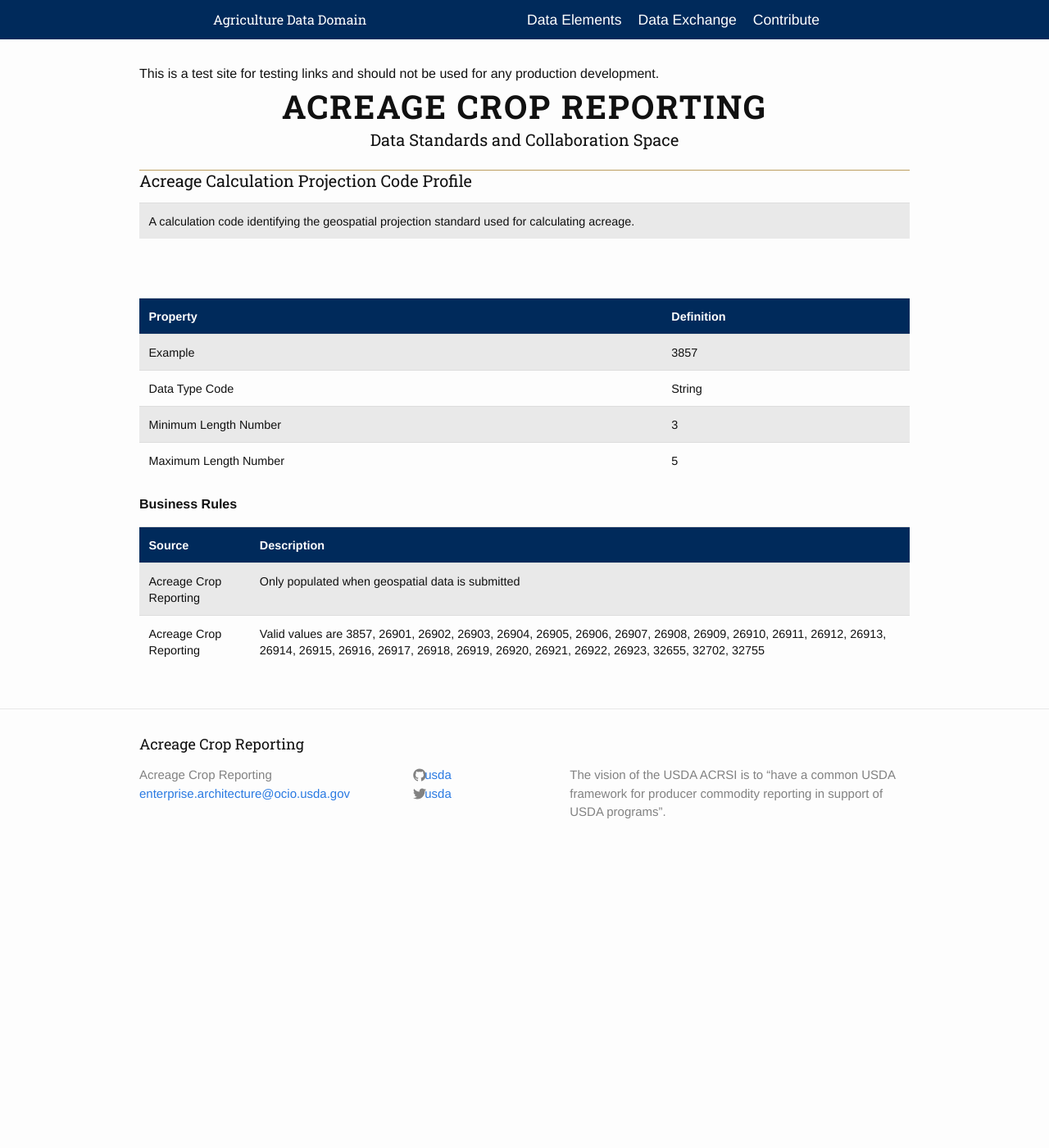
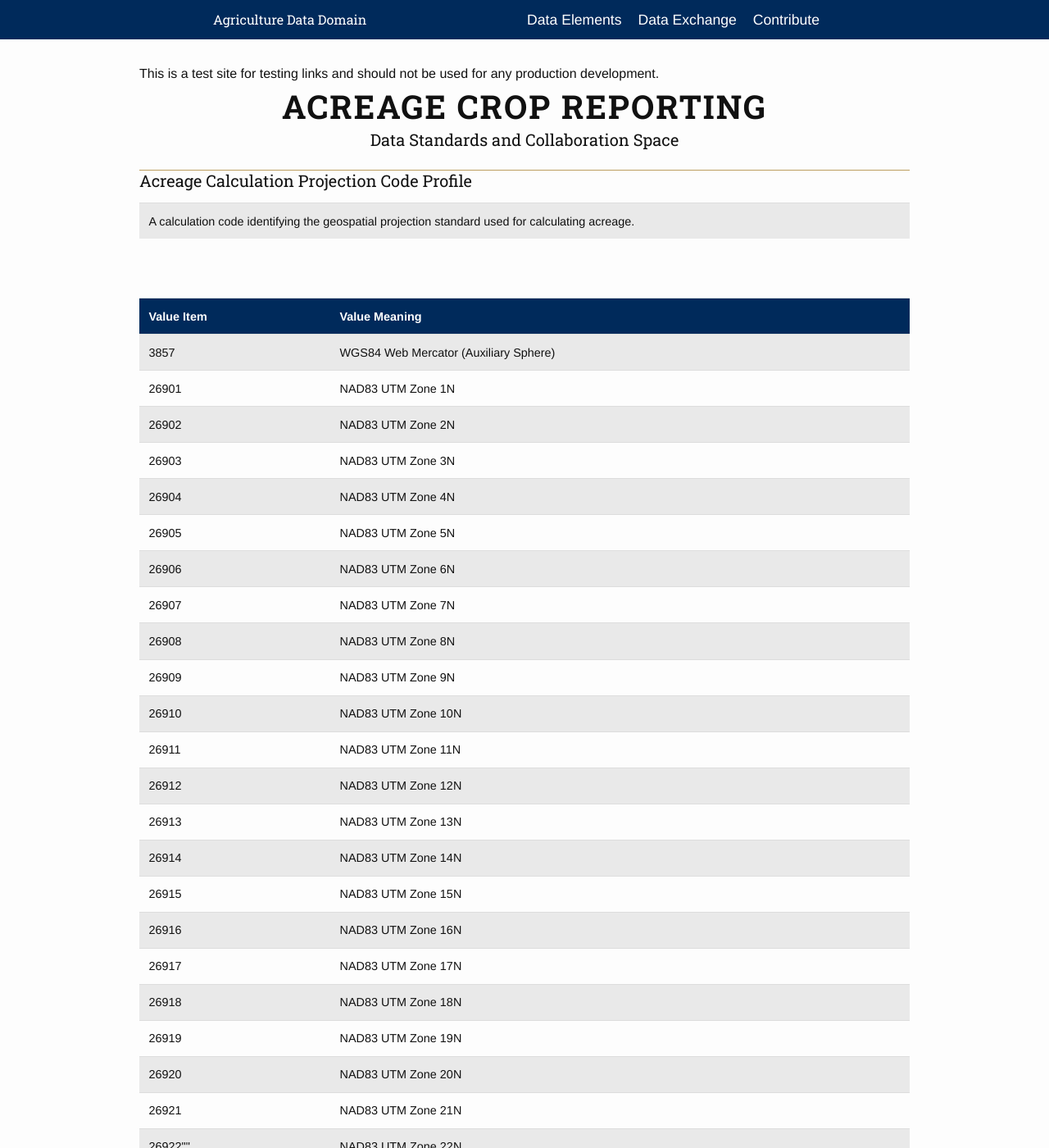
Before and after one commit to bbrotsos/data-standards, a Jekyll site: the page built from data_elements/Acreage_Calculation_Projection_Code.md, in a window 1280 px wide and 1400 px high. Shown: the whole window at 82% size. Built offline with Jekyll 4.4.1, drawn with Linux system fonts in a browser that asks for light colours; some of the changed text lies outside the part shown.

Commit message:
Added Acreage Calculation Projection Code List and Crop Practice Code List

```diff
--- a/_config.yml
+++ b/_config.yml
@@ -3,14 +3,14 @@ title: Acreage Crop Reporting
 desc: "Data Standards and Collaboration Space"
 email: enterprise.architecture@ocio.usda.gov
 description: > # this means to ignore newlines until "baseurl:"
-  The vision of the USDA ACRSI is to “have a common USDA framework for producer commodity reporting in support of USDA programs”.
+  The vision of the USDA Acreage Crop Reporting is to “have a common USDA framework for producer commodity reporting in support of USDA programs”.
 baseurl: "https://bbrotsos.github.io/data-standards"
 #baseurl: ""
 #url: "http://acrsi.usda.gov" # the base hostname & protocol for your site
 twitter_username: usda
 github_username:  usda
 org_name: bbrotsos
-repo_name: data-standard
+repo_name: data-standards
 
 # Build settings
 markdown: kramdown
--- a/_data/acrsi-data-elements.json
+++ b/_data/acrsi-data-elements.json
@@ -553,6 +553,119 @@
 			    "source": "Acreage Crop Reporting",
 			    "description": "Valid values are 3857, 26901, 26902, 26903, 26904, 26905, 26906, 26907, 26908, 26909, 26910, 26911, 26912, 26913, 26914, 26915, 26916, 26917, 26918, 26919, 26920, 26921, 26922, 26923, 32655, 32702, 32755"
 			}],
+			"enumeration":
+			[
+				{
+					"value_item": "3857",
+					"value_definition": "WGS84 Web Mercator (Auxiliary Sphere)"
+				},
+
+				{
+					"value_item": "26901",
+					"value_definition": "NAD83 UTM Zone 1N"
+				},
+
+				{
+					"value_item": "26902",
+					"value_definition": "NAD83 UTM Zone 2N"
+				},
+				{
+					"value_item": "26903",
+					"value_definition": "NAD83 UTM Zone 3N"
+				},
+				{
+					"value_item": "26904",
+					"value_definition": "NAD83 UTM Zone 4N"
+				},
+				{
+					"value_item": "26905",
+					"value_definition": "NAD83 UTM Zone 5N"
+				},
+				{
+					"value_item": "26906",
+					"value_definition": "NAD83 UTM Zone 6N"
+				},
+				{
+					"value_item": "26907",
+					"value_definition": "NAD83 UTM Zone 7N"
+				},
+				{
+					"value_item": "26908",
+					"value_definition": "NAD83 UTM Zone 8N"
+				},
+				{
+					"value_item": "26909",
+					"value_definition": "NAD83 UTM Zone 9N"
+				},
+				{
+					"value_item": "26910",
+					"value_definition": "NAD83 UTM Zone 10N"
+				},
+				{
+					"value_item": "26911",
+					"value_definition": "NAD83 UTM Zone 11N"
+				},
+				{
+					"value_item": "26912",
+					"value_definition": "NAD83 UTM Zone 12N"
+				},
+				{
+					"value_item": "26913",
+					"value_definition": "NAD83 UTM Zone 13N"
+				},
+				{
+					"value_item": "26914",
+					"value_definition": "NAD83 UTM Zone 14N"
+				},
+				{
+					"value_item": "26915",
+					"value_definition": "NAD83 UTM Zone 15N"
+				},
+				{
+					"value_item": "26916",
+					"value_definition": "NAD83 UTM Zone 16N"
+				},
+				{
+					"value_item": "26917",
+					"value_definition": "NAD83 UTM Zone 17N"
+				},
+				{
+					"value_item": "26918",
+					"value_definition": "NAD83 UTM Zone 18N"
+				},
+				{
+					"value_item": "26919",
+					"value_definition": "NAD83 UTM Zone 19N"
+				},
+				{
+					"value_item": "26920",
+					"value_definition": "NAD83 UTM Zone 20N"
+				},
+				{
+					"value_item": "26921",
+					"value_definition": "NAD83 UTM Zone 21N"
+				},
+				{
+					"value_item": 26922"",
+					"value_definition": "NAD83 UTM Zone 22N"
+				},
+				{
+					"value_item": "26923",
+					"value_definition": "NAD83 UTM Zone 23N"
+				},
+				{
+					"value_item": "32655",
+					"value_definition": "WGS84 UTM Zone 55N"
+				},
+				{
+					"value_item": "32702",
+					"value_definition": "WGS84 UTM Zone 2S"
+				},
+				{
+					"value_item": "32755",
+					"value_definition": "WGS84 UTM Zone 55S"
+				}
+			],
 			"representation_class": "Code",
 			"definition": "A calculation code identifying the geospatial projection standard used for calculating acreage."
 		},
@@ -758,10 +871,62 @@
 			"xml_name": "CroppingPracticeCode",
 			"json_name": "croppingPracticeCode",
 			"source": "Acreage Crop Reporting",
-			"data_type_code": "Integer",
+			"data_type_code": "Code",
 			"obligation_code": "Mandatory",
 			"data_element_example": "108",
 			"representation_class": "Code",
+			"enumeration":
+			[
+				{
+					"value_item": "4",
+					"value_definition": "Continuous Cropping"
+				},
+                {
+					"value_item": "5",
+					"value_definition": "Summer Fallow"
+				},
+				{
+					"value_item": "6",
+					"value_definition": "Water Fallow"
+				},
+
+				{
+					"value_item": "19",
+					"value_definition": "Following Another Crop"
+				},
+				{
+					"value_item": "30",
+					"value_definition": "Fall Planted"
+				},
+				{
+					"value_item": "46",
+					"value_definition": "Spring Planted"
+				},
+				{
+					"value_item": "108",
+					"value_definition": "Non-Conventional"
+				},
+				{
+					"value_item": "120",
+					"value_definition": "Not Following Another Crop"
+				},
+				{
+					"value_item": "210",
+					"value_definition": "Standard Planting"
+				},
+				{
+					"value_item": "211",
+					"value_definition": "Winter Planted"
+				},
+				{
+					"value_item": "220",
+					"value_definition": "Interplanting"
+				},
+				{
+					"value_item": "997",
+					"value_definition": "No Cropping Practice Specified"
+				}
+			],
 			"definition": "A code identifying the cropping practice applicable for a reported crop/commodity on a field/subfield."
 		},
 
--- a/_includes/element.html
+++ b/_includes/element.html
@@ -59,6 +59,12 @@
 <table class="table table-striped">
 <thead><tr><th scope='col'>Source</th>
 <th scope='col'>Description</th></tr></thead>
+   {% if data_element.obligation_code %}
+       <tr>
+         <td>Acreage Crop Reporting</td>
+         <td>This field is {{ data_element.obligation_code }}</td>
+      </tr>
+   {% endif %}
    {% for business_rule in data_element.business_rules %}
       <tr>
          <td>{{ business_rule.source }}</td>
```
Also changed, not shown: acrsi-elements.md (+1 -1 lines).
